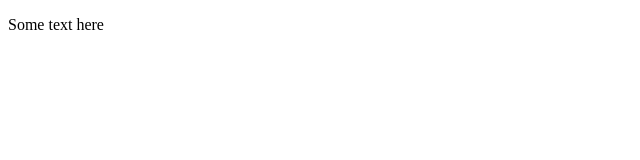
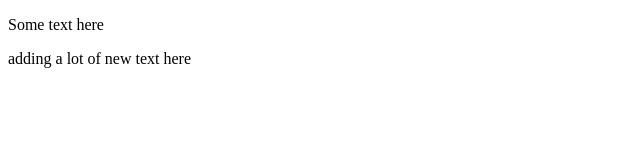
Before and after one commit to gunnika-aggarwal/learncontrolsystem, a plain HTML site: page index.html in a window 1280 px wide. Shown: the whole page, without its empty margins (0-640 px from the left). Drawn offline with Linux system fonts and the light colour scheme.

Commit message:
add some text here

```diff
--- a/index.html
+++ b/index.html
@@ -7,5 +7,6 @@
 </head>
 <body>
     <p>Some text here</p>
+    <p>adding a lot of new text here</p>
 </body>
 </html>
```
